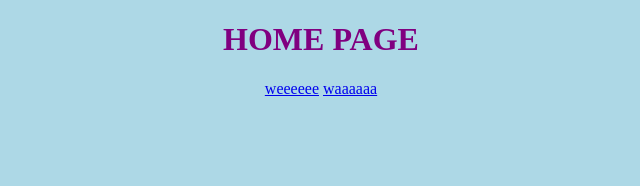
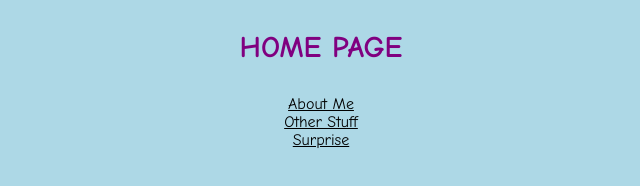
Before and after one commit to Arshadul-Monir/webdev_assignment_1, a plain HTML site: page index.html in a window 1280 px wide. Shown: the whole page, without its empty margins (319-959 px from the left). Drawn offline with Linux system fonts and the light colour scheme.

Commit message:
all index done

```diff
--- a/index.css
+++ b/index.css
@@ -1,13 +1,23 @@
 body
 {
     background-color: lightblue;
+    font-family: 'Comic Sans MS';
 }
 #title
 {
     text-align: center;
     color: purple;
+    font-size: 30px;
+    font-weight: bold;
 }
 #links
 {
     text-align: center;
 }
+
+a { color: black; }
+
+ul
+{
+    list-style-type: none;
+}
--- a/index.html
+++ b/index.html
@@ -6,11 +6,14 @@
     </head>
     <body>
         <div id = "title">
-            <h1>HOME PAGE</h1>
+            <p>HOME PAGE</p>
         </div>
-        <div id = "links">
-            <a href="page1.html">weeeeee</a>
-            <a href="page2.html">waaaaaa</a>
+        <div>
+            <p id = "links">
+                <a href="page1.html">About Me</a><br>
+                <a href="page2.html">Other Stuff</a><br>
+                <a href="https://youtu.be/q-Y0bnx6Ndw">Surprise</a><br>
+            </p>
         </div>
     </body>
 </html>
```
Also changed, not shown: imgs/me.png (added).
